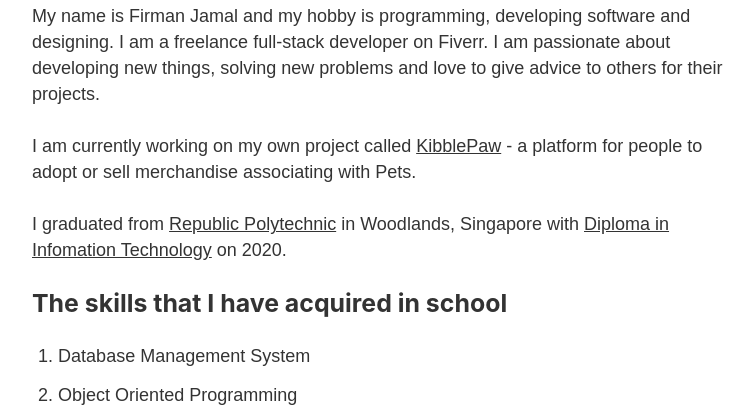
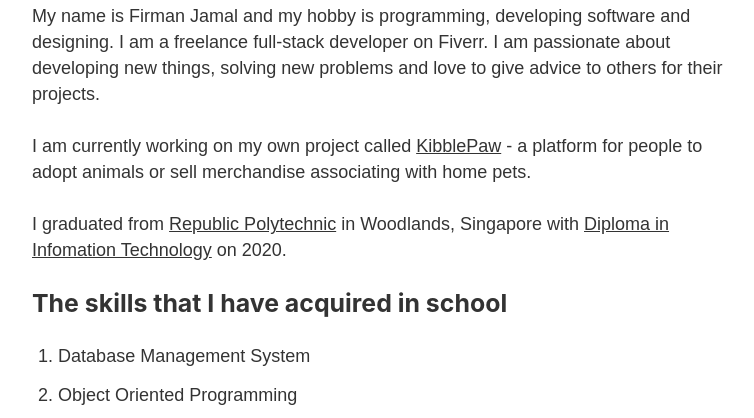
Before and after one commit to firmanjml/firmanjml.me, a Gatsby site: page / in a window 1280 px wide. Shown: the part 374-792 px from the top of the page, without its empty margins (251-1005 px from the left). Built offline with nearby package versions, Linux system fonts and the light colour scheme; Gatsby itself is replaced by a stand-in of ours.

Commit message:
english rabak lah bro

```diff
--- a/src/pages/index.js
+++ b/src/pages/index.js
@@ -11,7 +11,7 @@ const IndexPage = () => {
             <h1>Introduction</h1>
             {/* <p>My name is Firman Jamal, I live in Sembawang, Singapore and currently working on <a href="https://www.kibblepaw.com" target="__blank" rel="noopener noreferrer">KibblePaw</a> - a platform for people to adopt or sell merchandise associating with Home Pets.</p> */}
             <p>My name is Firman Jamal and my hobby is programming, developing software and designing. I am a freelance full-stack developer on Fiverr. I am passionate about developing new things, solving new problems and love to give advice to others for their projects.</p>
-            <p>I am currently working on my own project called <a href="https://www.kibblepaw.com" target="__blank" rel="noopener noreferrer">KibblePaw</a> - a platform for people to adopt or sell merchandise associating with Pets.</p>
+            <p>I am currently working on my own project called <a href="https://www.kibblepaw.com" target="__blank" rel="noopener noreferrer">KibblePaw</a> - a platform for people to adopt animals or sell merchandise associating with home pets.</p>
             <p>I graduated from <a href="https://www.rp.edu.sg" target='_blank' rel="noopener noreferrer">Republic Polytechnic</a> in Woodlands, Singapore with <a href="https://www.rp.edu.sg/SOI/full-time-diplomas/Details/diploma-in-information-technology" target='_blank' rel="noopener noreferrer">Diploma in Infomation Technology</a> on 2020.</p>
             <h3>The skills that I have acquired in school</h3>
             <ol>
```
